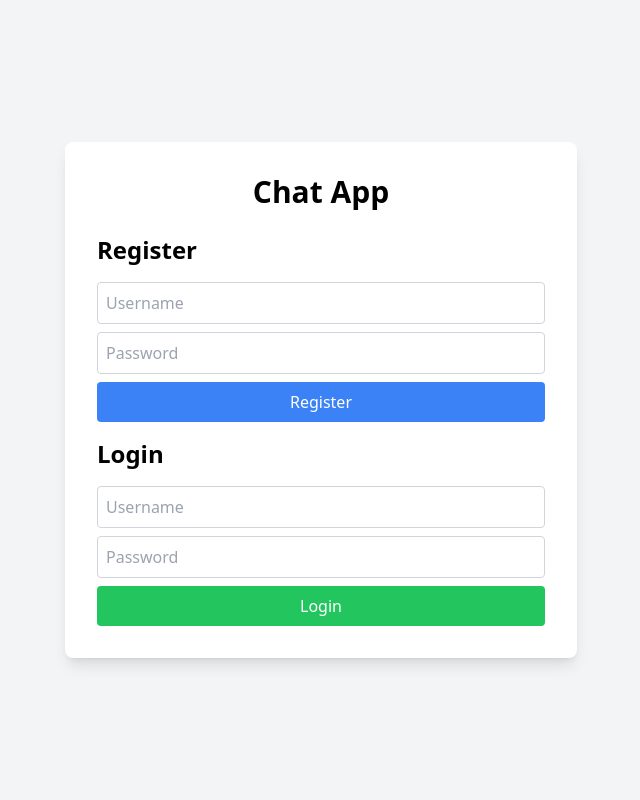
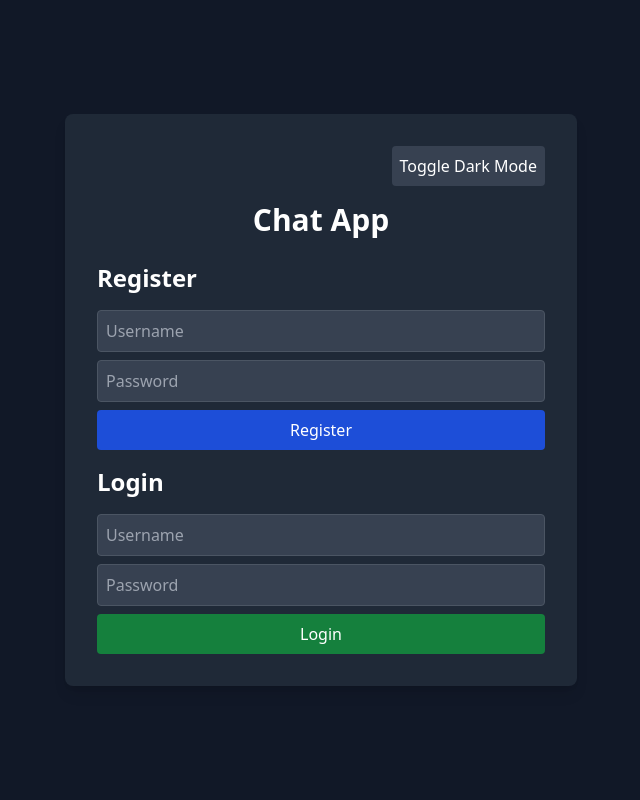
Before and after one commit to alloc7260/Chat-App, a Flask app: page / in a window 1280 px wide. Shown: the whole page, without its empty margins (319-959 px from the left). Run offline with Flask 2, Linux system fonts and the light colour scheme; some libraries are stand-ins or nearby versions.

Commit message:
added dark mode

```diff
--- a/static/js/app.js
+++ b/static/js/app.js
@@ -100,7 +100,7 @@ function renderMessages(messages) {
   chatMessages.innerHTML = "";
   messages.forEach((msg) => {
     const div = document.createElement("div");
-    div.className = "p-2 bg-gray-200 rounded-lg flex justify-between items-center";
+    div.className = "p-2 bg-gray-200 dark:bg-gray-800 text-black dark:text-white rounded-lg flex justify-between items-center";
     const iconsDiv = document.createElement("div");
     iconsDiv.className = "flex items-center space-x-2";
     const copyIcon = document.createElement("button");
@@ -172,3 +172,18 @@ document.addEventListener("DOMContentLoaded", function () {
       });
   }
 });
+
+function toggleDarkMode() {
+  document.documentElement.classList.toggle('dark');
+  if (document.documentElement.classList.contains('dark')) {
+    localStorage.setItem('theme', 'dark');
+    document.getElementById('send-svg').setAttribute('fill', '#ffffff');
+  } else {
+    localStorage.removeItem('theme');
+    document.getElementById('send-svg').setAttribute('fill', '#000000');
+  }
+}
+
+tailwind.config = {
+  darkMode: 'class'
+}
--- a/templates/index.html
+++ b/templates/index.html
@@ -1,5 +1,5 @@
 <!DOCTYPE html>
-<html lang="en">
+<html lang="en" class="dark">
 
 <head>
   <meta charset="UTF-8" />
@@ -8,42 +8,49 @@
   <script src="https://cdn.tailwindcss.com"></script>
 </head>
 
-<body class="bg-gray-100 flex items-center justify-center h-screen">
-  <div class="container bg-white p-8 rounded-lg shadow-lg w-full max-w-lg">
-    <h1 class="text-3xl font-bold mb-6 text-center">Chat App</h1>
+<body class="bg-gray-100 dark:bg-gray-900 flex items-center justify-center h-screen">
+  <div class="container bg-white dark:bg-gray-800 p-8 rounded-lg shadow-lg w-full max-w-lg">
+    <div class="flex justify-end mb-4">
+      <button onclick="toggleDarkMode()" class="bg-gray-300 dark:bg-gray-700 text-black dark:text-white p-2 rounded">
+        Toggle Dark Mode
+      </button>
+    </div>
+    <h1 class="text-3xl font-bold mb-6 text-center text-black dark:text-white">Chat App</h1>
     <div id="auth">
-      <h2 class="text-2xl font-semibold mb-4">Register</h2>
+      <h2 class="text-2xl font-semibold mb-4 text-black dark:text-white">Register</h2>
       <input type="text" id="register-username" placeholder="Username"
-        class="w-full p-2 border border-gray-300 rounded mb-2" />
+        class="w-full p-2 border border-gray-300 dark:border-gray-600 rounded mb-2 bg-white dark:bg-gray-700 text-black dark:text-white" />
       <input type="password" id="register-password" placeholder="Password"
-        class="w-full p-2 border border-gray-300 rounded mb-2" />
-      <button onclick="register()" class="w-full bg-blue-500 text-white p-2 rounded mb-4">
+        class="w-full p-2 border border-gray-300 dark:border-gray-600 rounded mb-2 bg-white dark:bg-gray-700 text-black dark:text-white" />
+      <button onclick="register()" class="w-full bg-blue-500 dark:bg-blue-700 text-white p-2 rounded mb-4">
         Register
       </button>
 
-      <h2 class="text-2xl font-semibold mb-4">Login</h2>
+      <h2 class="text-2xl font-semibold mb-4 text-black dark:text-white">Login</h2>
       <input type="text" id="login-username" placeholder="Username"
-        class="w-full p-2 border border-gray-300 rounded mb-2" />
+        class="w-full p-2 border border-gray-300 dark:border-gray-600 rounded mb-2 bg-white dark:bg-gray-700 text-black dark:text-white" />
       <input type="password" id="login-password" placeholder="Password"
-        class="w-full p-2 border border-gray-300 rounded mb-2" />
-      <button onclick="login()" class="w-full bg-green-500 text-white p-2 rounded">
+        class="w-full p-2 border border-gray-300 dark:border-gray-600 rounded mb-2 bg-white dark:bg-gray-700 text-black dark:text-white" />
+      <button onclick="login()" class="w-full bg-green-500 dark:bg-green-700 text-white p-2 rounded">
         Login
       </button>
     </div>
 
     <div id="chat" style="display: none">
       <div class="flex items-center justify-between">
-        <h2 class="text-2xl font-semibold mb-4">Chat</h2>
-        <span id="current-username" class="text-xl font-semibold mb-4"></span>
+        <h2 class="text-2xl font-semibold mb-4 text-black dark:text-white">Chat</h2>
+        <span id="current-username" class="text-xl font-semibold mb-4 text-black dark:text-white"></span>
       </div>
-      <div id="chat-messages" class="h-64 overflow-y-scroll mb-4 p-2 border border-gray-300 rounded space-y-2"></div>
+      <div id="chat-messages"
+        class="h-64 overflow-y-scroll mb-4 p-2 border border-gray-300 dark:border-gray-600 rounded space-y-2 bg-white dark:bg-gray-700 text-black dark:text-white">
+      </div>
       <div class="flex items-center mb-4">
         <input type="text" id="chat-message" placeholder="Type a message"
-          class="flex-grow p-2 border border-gray-300 rounded-l" />
-        <button onclick="sendMessage()" class="bg-purple-500 text-white p-2 rounded-r">
+          class="flex-grow p-2 border border-gray-300 dark:border-gray-600 rounded-l bg-white dark:bg-gray-700 text-black dark:text-white" />
+        <button onclick="sendMessage()" class="bg-purple-500 dark:bg-purple-700 text-white p-2 rounded-r">
           <?xml version="1.0" encoding="iso-8859-1"?>
           <!-- Uploaded to: SVG Repo, www.svgrepo.com, Generator: SVG Repo Mixer Tools -->
-          <svg fill="#000000" height="1.5rem" width="1.5rem" version="1.1" id="Layer_1"
+          <svg id="send-svg" fill="#000000" height="1.5rem" width="1.5rem" version="1.1" id="Layer_1"
             xmlns="http://www.w3.org/2000/svg" xmlns:xlink="http://www.w3.org/1999/xlink" viewBox="0 0 512.001 512.001"
             xml:space="preserve">
             <g>
@@ -64,7 +71,7 @@
           </svg>
         </button>
       </div>
-      <button onclick="logout()" class="w-full bg-red-500 text-white p-2 rounded">
+      <button onclick="logout()" class="w-full bg-red-500 dark:bg-red-700 text-white p-2 rounded">
         Logout
       </button>
     </div>
```
